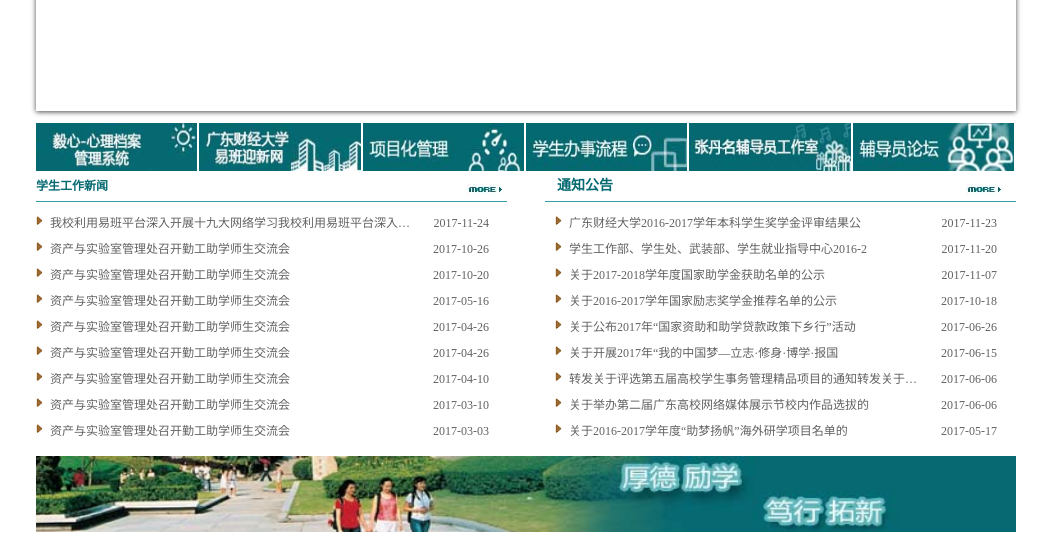
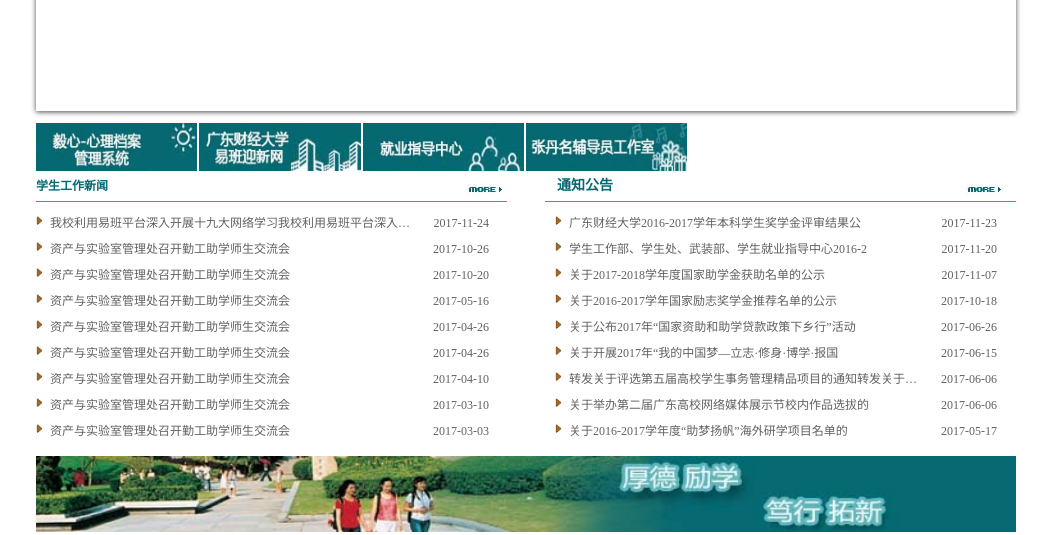
Before and after one commit to gudfelts/xgb_gdufe, a plain HTML site: page index.html in a window 1280 px wide. Shown: the part 272-807 px from the top of the page, without its empty margins (114-1165 px from the left). Drawn offline with Linux system fonts and the light colour scheme.

Commit message:
修改图标布局

```diff
--- a/index.html
+++ b/index.html
@@ -314,13 +314,9 @@ position: relative;">
         <div cmsid="18495771" class="mr4"><a href="http://xgb.gdufe.edu.cn/html/gzzd/bjjs/1.html"><img
                 src="./images/img112.jpg" border="0"></a></div>
         <div cmsid="48802889" class="mr4"><a href="http://xgb.gdufe.edu.cn/html/xmhgl/1.html"><img
-                src="./images/img113.jpg" border="0"></a></div>
+                src="./images/img117.jpg" border="0"></a></div>
         <div cmsid="18495771" class="mr4"><a href="http://xgb.gdufe.edu.cn/html/xsbslc/1.html"><img
-                src="./images/img114.jpg" border="0"></a></div>
-        <div cmsid="48804889" class="mr4"><a href="http://xgb.gdufe.edu.cn/html/sxjy/xsrxjy/1.html"><img
                 src="./images/img115.jpg" border="0"></a></div>
-        <div cmsid="48802811" class="mr4"><a href="http://xgb.gdufe.edu.cn/#"><img src="./images/img116.jpg" border="0"></a>
-        </div>
     </div>
 
     <div cmsid="80142185" class="main">
```
Also changed, not shown: images/top_pic05.jpg.
